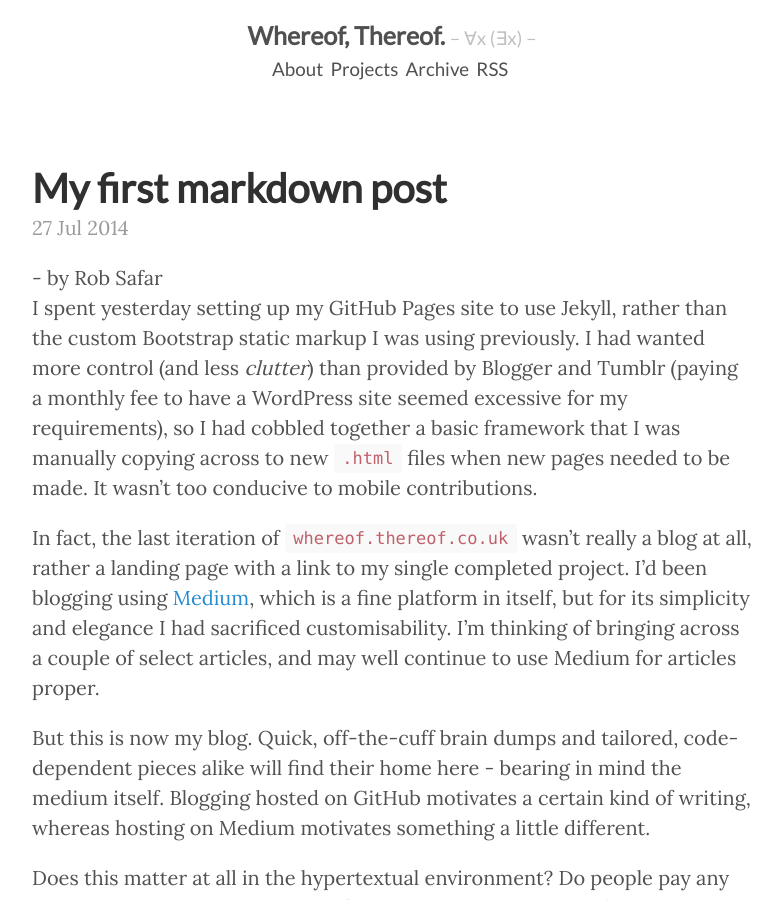
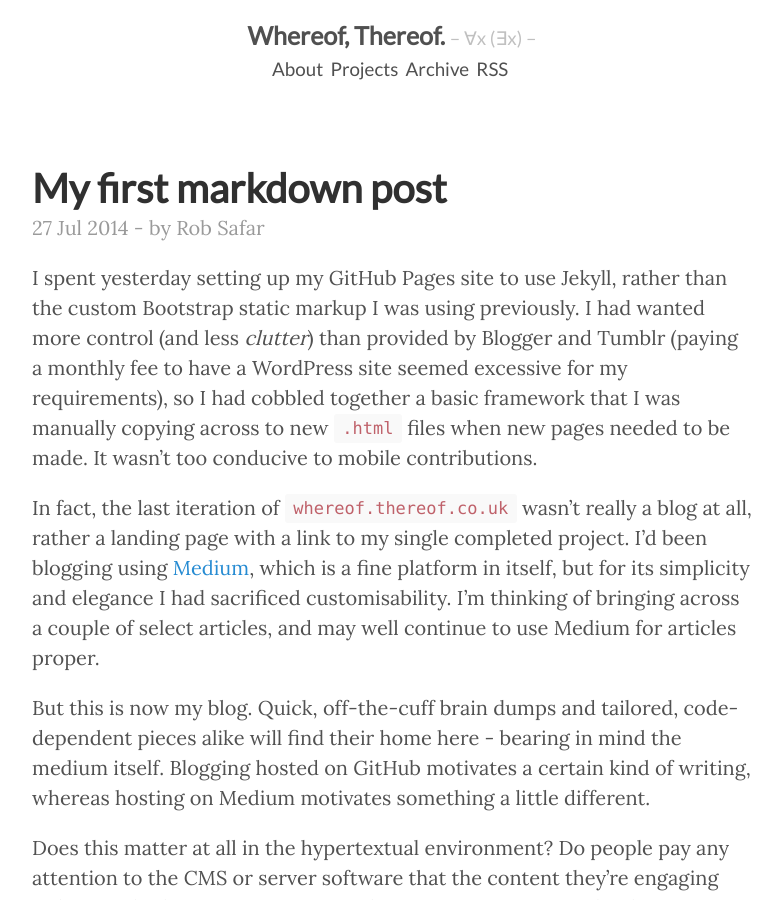
Before and after one commit to robSafar/whereof-thereof.github.io, a Jekyll site: the page built from _posts/2014-07-27-my-first-markdown-post.md, in a window 1280 px wide and 900 px high. Shown: the whole window, without its empty margins (248-1030 px from the left). Built offline with Jekyll 4.4.1, drawn with Linux system fonts in a browser that asks for light colours; comment, search, counter and statistics services are not loaded.

Commit message:
Update post.html

```diff
--- a/_layouts/post.html
+++ b/_layouts/post.html
@@ -4,7 +4,7 @@
 
 <div class="post">
   <h1 class="post-title">{{ page.title }}</h1>
-  <span class="post-date">{{ page.date | date_to_string }}</span> - by Rob Safar
+  <span class="post-date">{{ page.date | date_to_string }} - by Rob Safar</span>
   {{ content }}
 </div>
 
```
